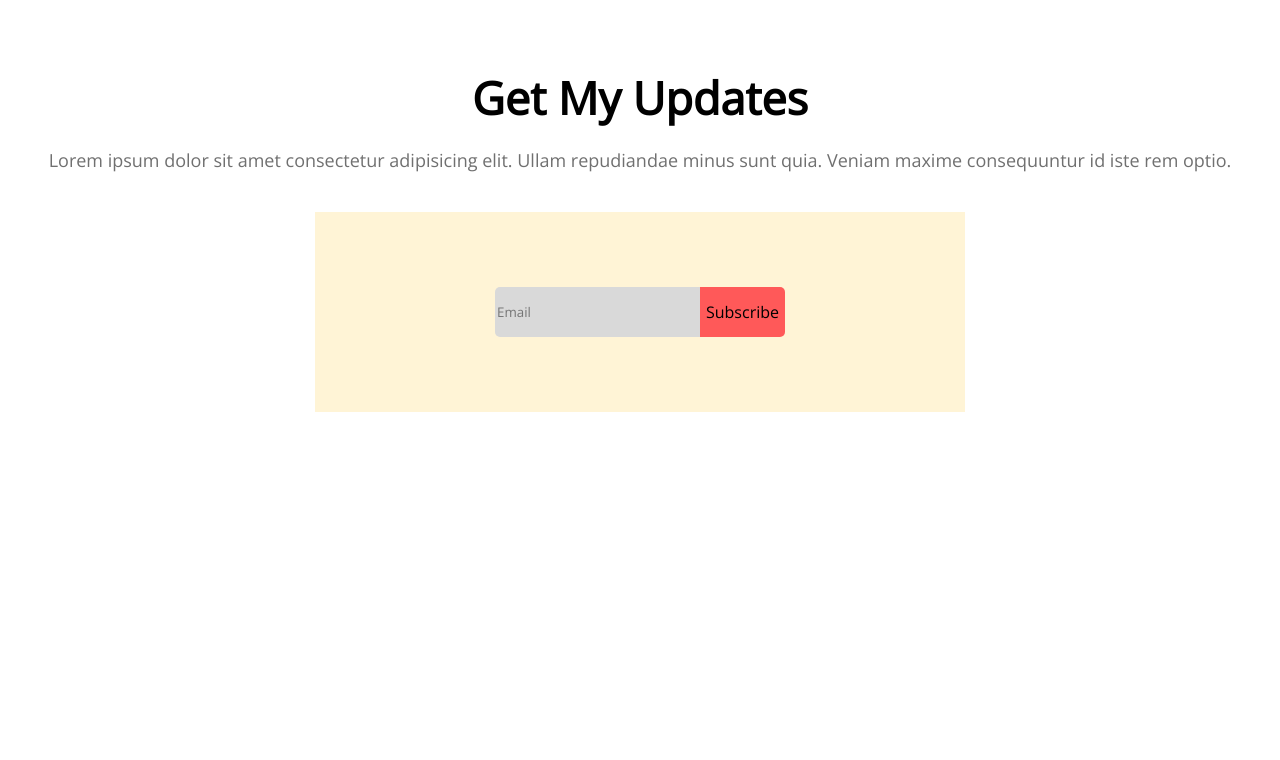
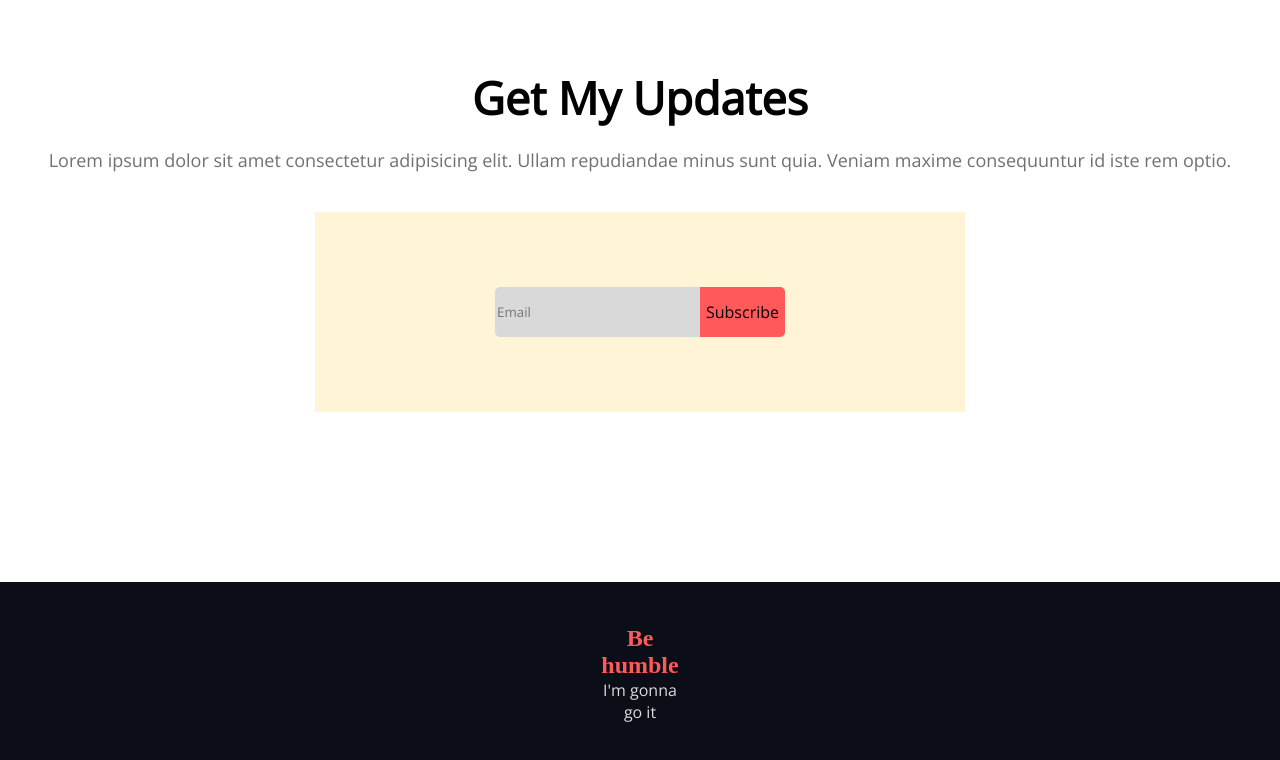
Before and after one commit to fensami/donate-today, a plain HTML site: page index.html in a window 1280 px wide. Shown: the part 3337-4097 px from the top of the page. Before the commit the page ends 3749 px from the top, so only its background shows below. Drawn offline with nearby package versions, Linux system fonts and the light colour scheme.

Commit message:
footer added

```diff
--- a/css/style.css
+++ b/css/style.css
@@ -1,6 +1,6 @@
 *{
     margin: 0px;
-    font-family: 'Open Sans', sans-serif;
+    font-family: 'Open Sans', 'sans-serif','Lobster';
 }
 .header{
     background-image: url(../images/donation7.jpg);
@@ -209,6 +209,7 @@ hr{
     padding: 75px 180px;
     margin: 0 315px;
     background: #FFF4D6;
+    margin-bottom: 170px;
 }
 input{
     border: 0;
@@ -224,3 +225,18 @@ button{
     font-weight: 500;
     font-size: 16px;
 }
+
+/* footer */
+footer{
+    text-align: center;
+    padding: 43px 600px;
+    background: #0B0D17;
+
+}
+.footer-title{
+    font-family: 'Lobster';
+    color: #FF5959;
+}
+.footer-paragraph{
+    color: #D9DBE1;
+}
--- a/index.html
+++ b/index.html
@@ -137,7 +137,8 @@
         </main>
 
         <footer>
-
+          <h2 class="footer-title">Be humble</h2>
+          <p class="footer-paragraph">I'm gonna go it</p>
         </footer>
 
 
```
